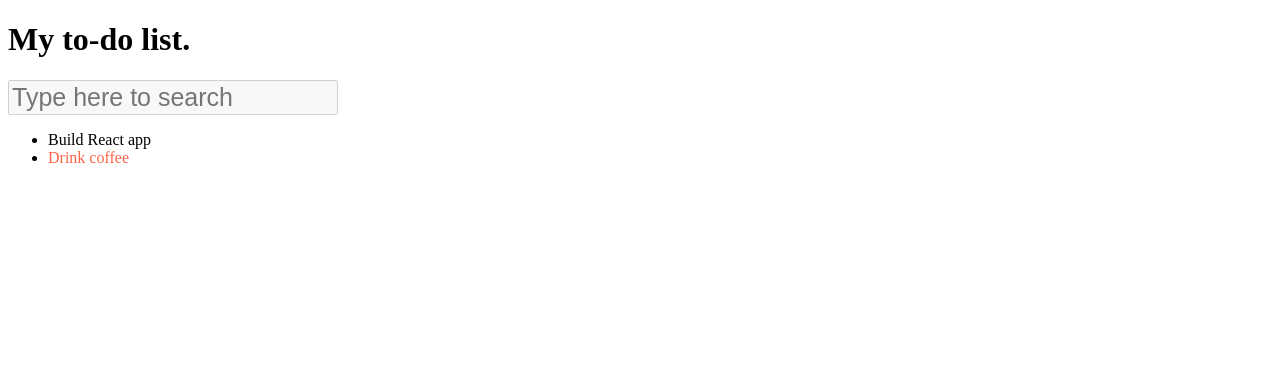
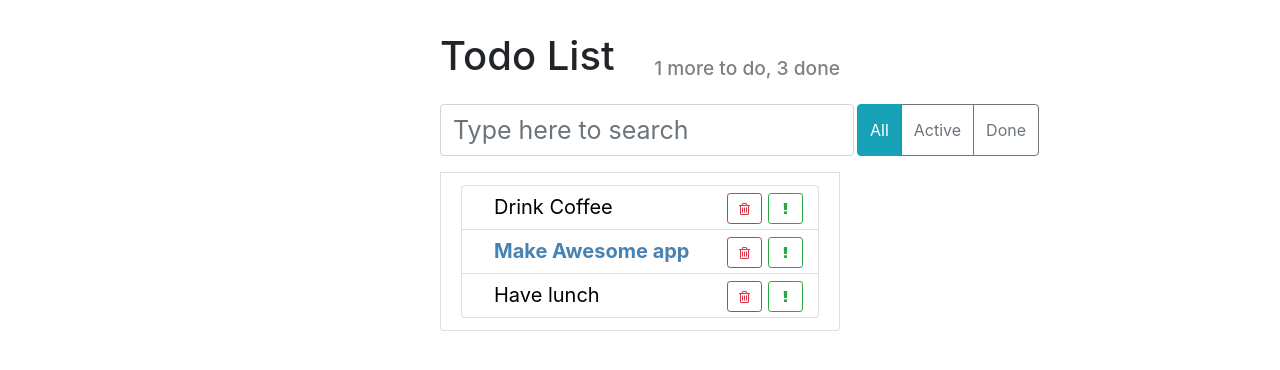
Before and after one commit to SPavelV/todo, a React app: page / in a window 1280 px wide. Built offline with nearby package versions, Linux system fonts and the light colour scheme.

Commit message:
update jsx

```diff
--- a/public/index.html
+++ b/public/index.html
@@ -3,6 +3,8 @@
   <head>
     <meta charset="utf-8" />
     <link rel="shortcut icon" href="%PUBLIC_URL%/favicon.ico" />
+    <link href="https://stackpath.bootstrapcdn.com/bootstrap/4.3.1/css/bootstrap.min.css" rel="stylesheet" integrity="sha384-ggOyR0iXCbMQv3Xipma34MD+dH/1fQ784/j6cY/iJTQUOhcWr7x9JvoRxT2MZw1T" crossorigin="anonymous">
+    <link href="https://stackpath.bootstrapcdn.com/font-awesome/4.7.0/css/font-awesome.min.css" rel="stylesheet" integrity="sha384-wvfXpqpZZVQGK6TAh5PVlGOfQNHSoD2xbE+QkPxCAFlNEevoEH3Sl0sibVcOQVnN" crossorigin="anonymous">
     <meta name="viewport" content="width=device-width, initial-scale=1" />
     <title>To-do App</title>
   </head>
--- /dev/null
+++ b/src/components/app-header.css
@@ -0,0 +1,12 @@
+.app-header {
+  align-items: flex-end;
+}
+
+.app-header h1 {
+  flex-grow: 1;
+}
+
+.app-header h2 {
+  font-size: 1.2rem;
+  color: grey;
+}
--- a/src/components/app-header.js
+++ b/src/components/app-header.js
@@ -1,8 +1,12 @@
 import React from 'react'
+import './app-header.css'
 
-const AppHeader = () => {
+const AppHeader = ({toDo, done}) => {
   return (
-    <h1>My to-do list.</h1>
+    <div className="app-header d-flex">
+    <h1>Todo List</h1>
+    <h2>{toDo} more to do, {done} done</h2>
+  </div>
   )
 }
 
--- /dev/null
+++ b/src/components/item-status-filter.js
@@ -0,0 +1,18 @@
+import React from 'react'
+
+import './item-status-filter.css'
+
+const ItemStatusFilter = () => {
+  return (
+    <div className="btn-group">
+      <button type="button"
+              className="btn btn-info">All</button>
+      <button type="button"
+              className="btn btn-outline-secondary">Active</button>
+      <button type="button"
+              className="btn btn-outline-secondary">Done</button>
+    </div>
+  )
+}
+
+export default ItemStatusFilter;
--- /dev/null
+++ b/src/components/search-panel.css
@@ -0,0 +1,5 @@
+.search-input {
+  width: auto;
+  flex-grow: 1;
+  margin-right: 3px;
+}
--- a/src/components/search-panel.js
+++ b/src/components/search-panel.js
@@ -1,4 +1,5 @@
 import React from 'react'
+import './search-panel.css'
 
 const SearchPanel = () => {
   const searchText = 'Type here to search'
@@ -6,9 +7,9 @@ const SearchPanel = () => {
     fontSize: '25px'
   }
   return <input
+              className="form-control search-input"
               placeholder={searchText}
               style = {searchStyle}
-              disabled
               type="text"/>
 }
 
--- /dev/null
+++ b/src/components/todo-list-item.css
@@ -0,0 +1,24 @@
+.todo-list-item {
+  font-size: 1.25rem;
+}
+
+.todo-list-item button {
+  width: 35px;
+  margin: 3px;
+}
+
+.todo-list-item-label {
+  margin-left: 1.25rem;
+  line-height: 35px;
+  cursor: pointer;
+  user-select: none;
+}
+
+.todo-list-item.done .todo-list-item-label {
+  text-decoration: line-through;
+}
+
+.todo-list-item.important .todo-list-item-label {
+  font-weight: bold;
+  color: steelblue;
+}
--- a/src/components/todo-list-item.js
+++ b/src/components/todo-list-item.js
@@ -1,13 +1,33 @@
-import React from 'react'
+import React from 'react';
 
-const ToDoListItem = ({label, important = false}) => {
+import './todo-list-item.css';
+
+const TodoListItem = ({ label, important = false }) => {
+
   const style = {
-    color: important ? 'tomato' : 'black'
-  }
+    color: important ? 'steelblue' : 'black',
+    fontWeight: important ? 'bold' : 'normal'
+  };
 
   return (
-    <span style={style}>{ label }</span>
-  )
-}
+    <span className="todo-list-item">
+      <span
+        className="todo-list-item-label"
+        style={style}>
+        {label}
+      </span>
 
-export default ToDoListItem;
+      <button type="button"
+              className="btn btn-outline-success btn-sm float-right">
+        <i className="fa fa-exclamation" />
+      </button>
+
+      <button type="button"
+              className="btn btn-outline-danger btn-sm float-right">
+        <i className="fa fa-trash-o" />
+      </button>
+    </span>
+  );
+};
+
+export default TodoListItem;
--- /dev/null
+++ b/src/components/todo-list.css
@@ -0,0 +1,3 @@
+.todo-list .list-group-item {
+  padding: .25rem .75rem;
+}
--- a/src/components/todo-list.js
+++ b/src/components/todo-list.js
@@ -1,18 +1,21 @@
 import React from 'react'
 import ToDoListItem from './todo-list-item'
-const ToDoList = () => {
+import './todo-list.css'
+const ToDoList = ({ toDo }) => {
+
+  const elements = toDo.map((item) => {
+    const {id, ...props} = item
+
+    return (
+      <li key={item.id} className="list-group-item">
+        <ToDoListItem {...props}/>
+      </li>
+    )
+  })
 
   return (
-    <ul>
-
-      <li>
-        <ToDoListItem label="Build React app"/>
-      </li>
-
-      <li>
-        <ToDoListItem label="Drink coffee" important/>
-      </li>
-
+    <ul className="list-group-item todo-list">
+      {elements}
     </ul>
   );
 }
--- /dev/null
+++ b/src/index.css
@@ -0,0 +1,8 @@
+.todo-app {
+  margin: 2rem auto 0 auto;
+  max-width: 400px;
+}
+
+.top-panel {
+  margin: 1rem 0;
+}
--- a/src/index.js
+++ b/src/index.js
@@ -1,17 +1,30 @@
 import React from 'react'
 import ReactDOM from 'react-dom'
 
+import AppHeader from './components/app-header'
+import SearchPanel from './components/search-panel'
 import ToDoList from './components/todo-list'
-import AppHeader from './components/app-header'
-import SearchPanel from './components/search-panel';
+import ItemStatusFilter from './components/item-status-filter'
+
+import './index.css'
+
+const todoData = [
+  { id: 1, label: 'Drink Coffee', important: false },
+  { id: 2, label: 'Make Awesome app', important: true },
+  { id: 3, label: 'Have lunch', important: false }
+]
 
 const App = () => {
 
   return (
-    <div>
-      <AppHeader/>
-      <SearchPanel/>
-      <ToDoList/>
+    <div className="todo-app">
+      <AppHeader toDo={1} done={3} />
+      <div className="top-panel d-flex">
+        <SearchPanel/>
+        <ItemStatusFilter/>
+      </div>
+
+      <ToDoList toDo={todoData}/>
     </div>
   )
 }
```
Also changed, not shown: src/components/item-status-filter.css (added).
